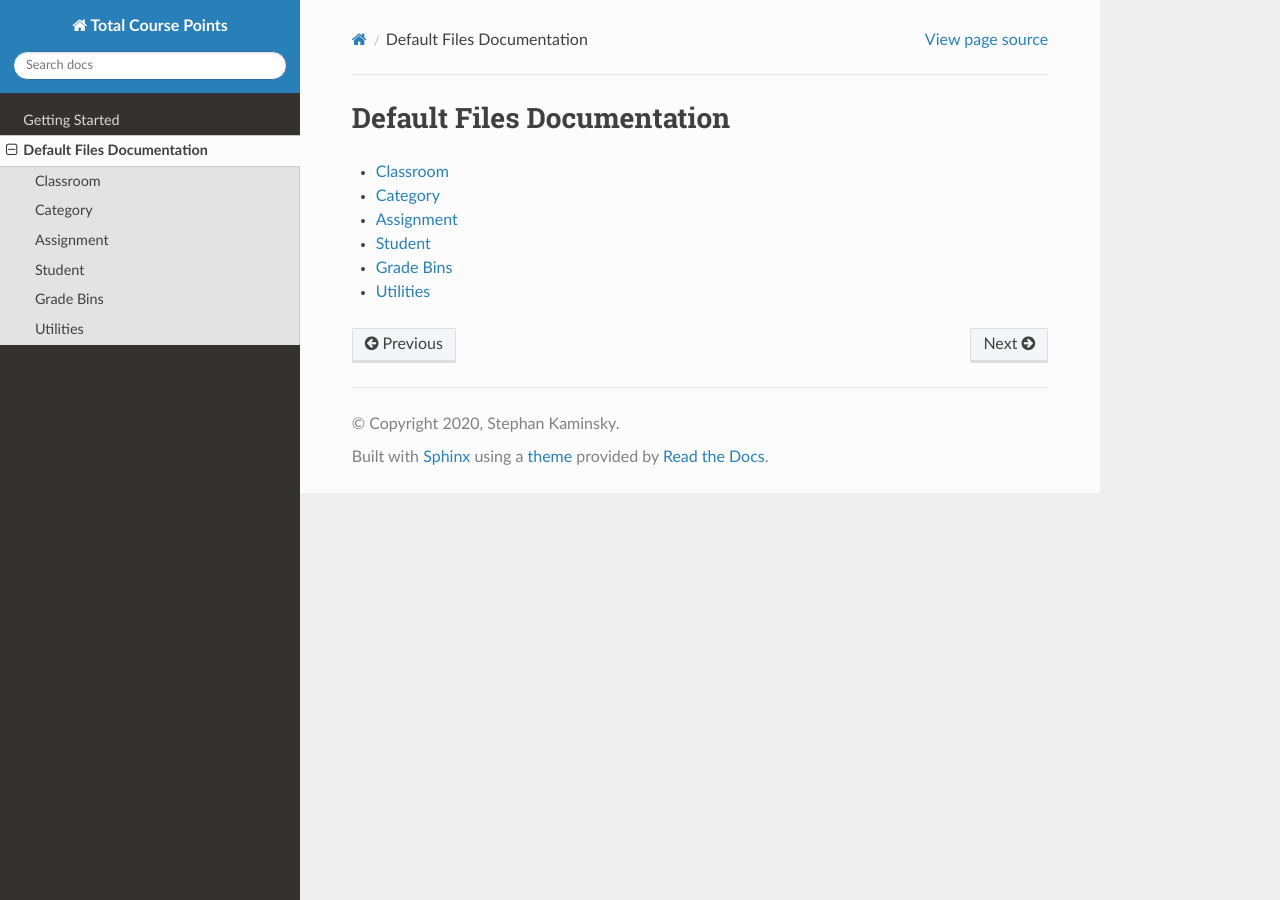
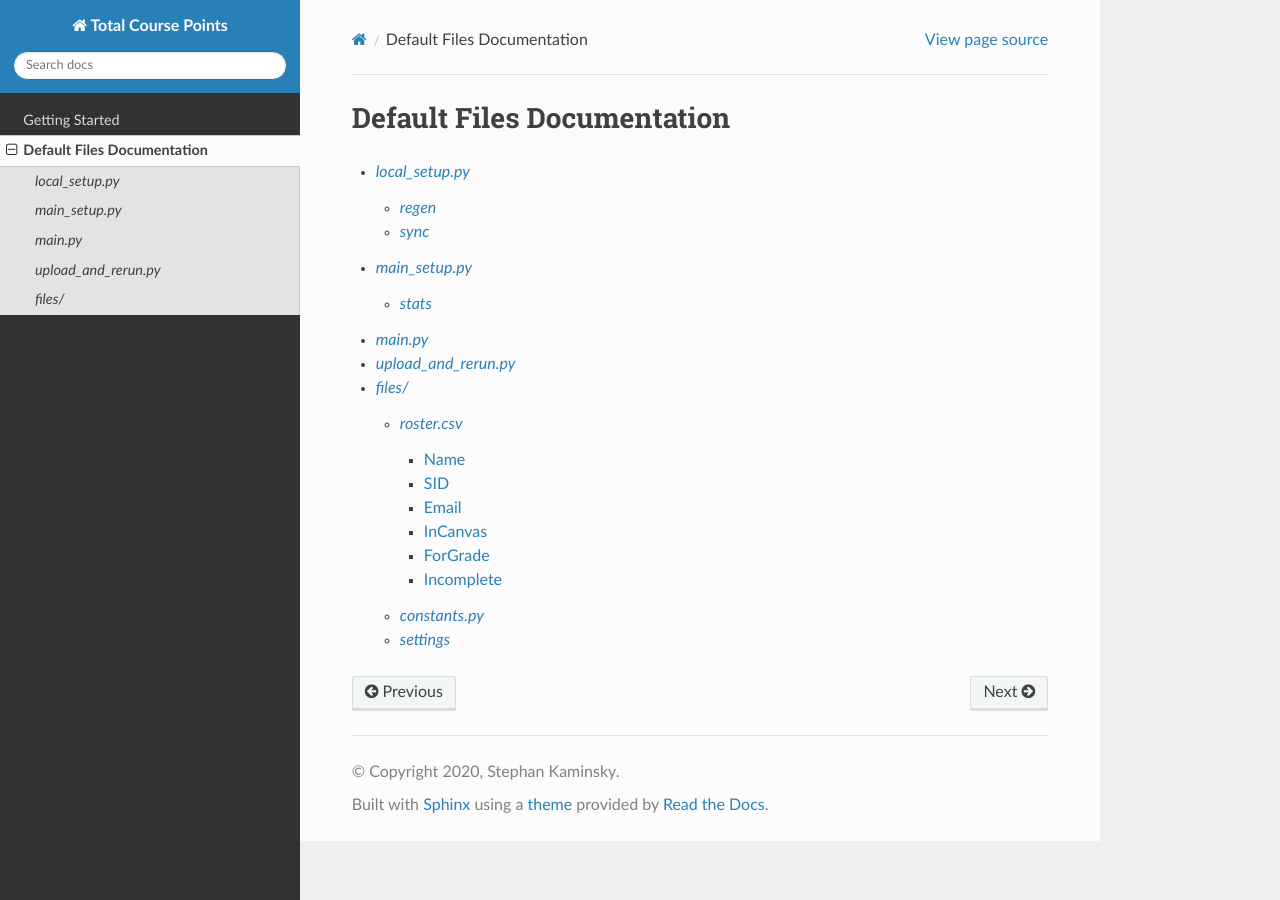
Before and after one commit to 61c-teach/TotalCoursePointsFE, a Sphinx documentation site: the page built from docs/source/files/index.rst, in a window 1280 px wide. Built offline with Sphinx 7.4.7 and the Read the Docs theme 2.0.0, drawn with Linux system fonts in a browser that asks for light colours.

Commit message:
Added more info about some of the files

```diff
--- a/docs/source/files/assignment.rst
+++ /dev/null
@@ -1,2 +0,0 @@
-Assignment
-==========
--- a/docs/source/files/category.rst
+++ /dev/null
@@ -1,2 +0,0 @@
-Category
-========
--- a/docs/source/files/classroom.rst
+++ /dev/null
@@ -1,6 +0,0 @@
-Classroom
-=========
-
-.. autoclass:: TotalCoursePoints.Classroom
-   :no-members:
-   :members: __init__
--- /dev/null
+++ b/docs/source/files/files/constants.rst
@@ -0,0 +1,5 @@
+==============
+`constants.py`
+==============
+
+This file contains a lot of constants which many other files use.
--- /dev/null
+++ b/docs/source/files/files/index.rst
@@ -0,0 +1,10 @@
+========
+`files/`
+========
+
+.. toctree::
+   :maxdepth: 3
+
+   roster.rst
+   constants.rst
+   settings/index.rst
--- a/docs/source/files/grade_bins.rst
+++ /dev/null
@@ -1,2 +0,0 @@
-Grade Bins
-==========
--- a/docs/source/files/index.rst
+++ b/docs/source/files/index.rst
@@ -1,12 +1,12 @@
+===========================
 Default Files Documentation
-=================
+===========================
 
 .. toctree::
    :maxdepth: 3
 
-   classroom.rst
-   category.rst
-   assignment.rst
-   student.rst
-   grade_bins.rst
-   utils.rst
+   local_setup.rst
+   main_setup.rst
+   main.rst
+   upload_and_rerun.rst
+   files/index.rst
--- /dev/null
+++ b/docs/source/files/main.rst
@@ -0,0 +1,5 @@
+=========
+`main.py`
+=========
+
+This file will generate the results.json file which Gradescope understands. You can also enter a student's SID as a parameter to generate a specific students output. This is useful as you can use the GradescopeBase to run the json file to view the submission. If you do not enter a parameter, it will default to searching for the input.json file.
--- /dev/null
+++ b/docs/source/files/main_setup.rst
@@ -0,0 +1,10 @@
+================
+`main_setup.py`
+================
+
+This file will generate the classroom data based off how you set up the class. It is default set to pull grades from a Google Sheet though it first checks to see if you have a grade csv in the `files/inputs` directory first.
+
+`stats`
+=======
+
+If you add this parameter, it will also print out the bins and other class statistics when it builds the data. It used to always do this though Gradescope was having issues where builds would hang so I changed it to a parameter.
--- a/docs/source/files/student.rst
+++ /dev/null
@@ -1,2 +0,0 @@
-Student
-=======
--- /dev/null
+++ b/docs/source/files/upload_and_rerun.rst
@@ -0,0 +1,5 @@
+=====================
+`upload_and_rerun.py`
+=====================
+
+This file will upload the GDA to Gradescope to rebuild the autograder and then rerun all students submissions so they can see how they are doing in the class.
--- a/docs/source/files/utils.rst
+++ /dev/null
@@ -1,2 +0,0 @@
-Utilities
-=========
```
Also changed, not shown: docs/source/files/files/roster.rst (added, +48 -0 lines), docs/source/files/files/settings/index.rst (added, +8 -0 lines), docs/source/files/local_setup.rst (added, +17 -0 lines).
